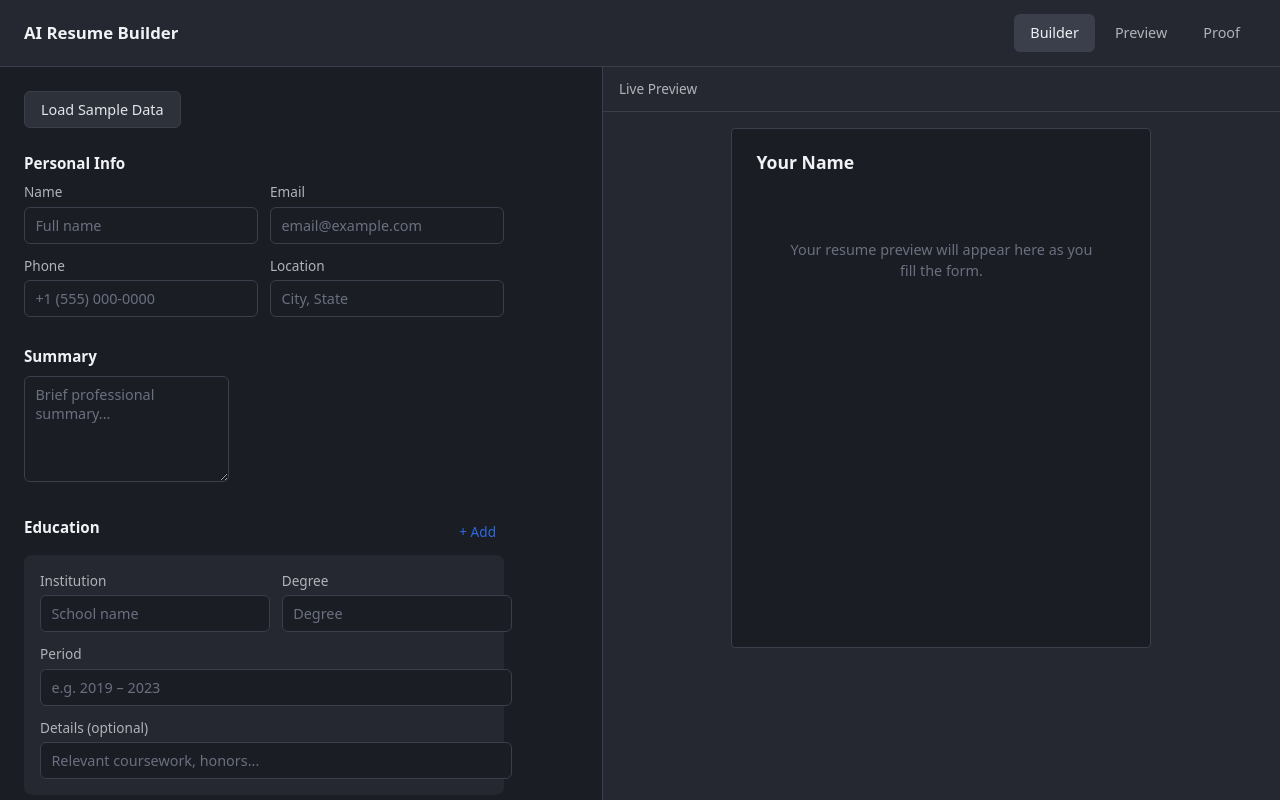
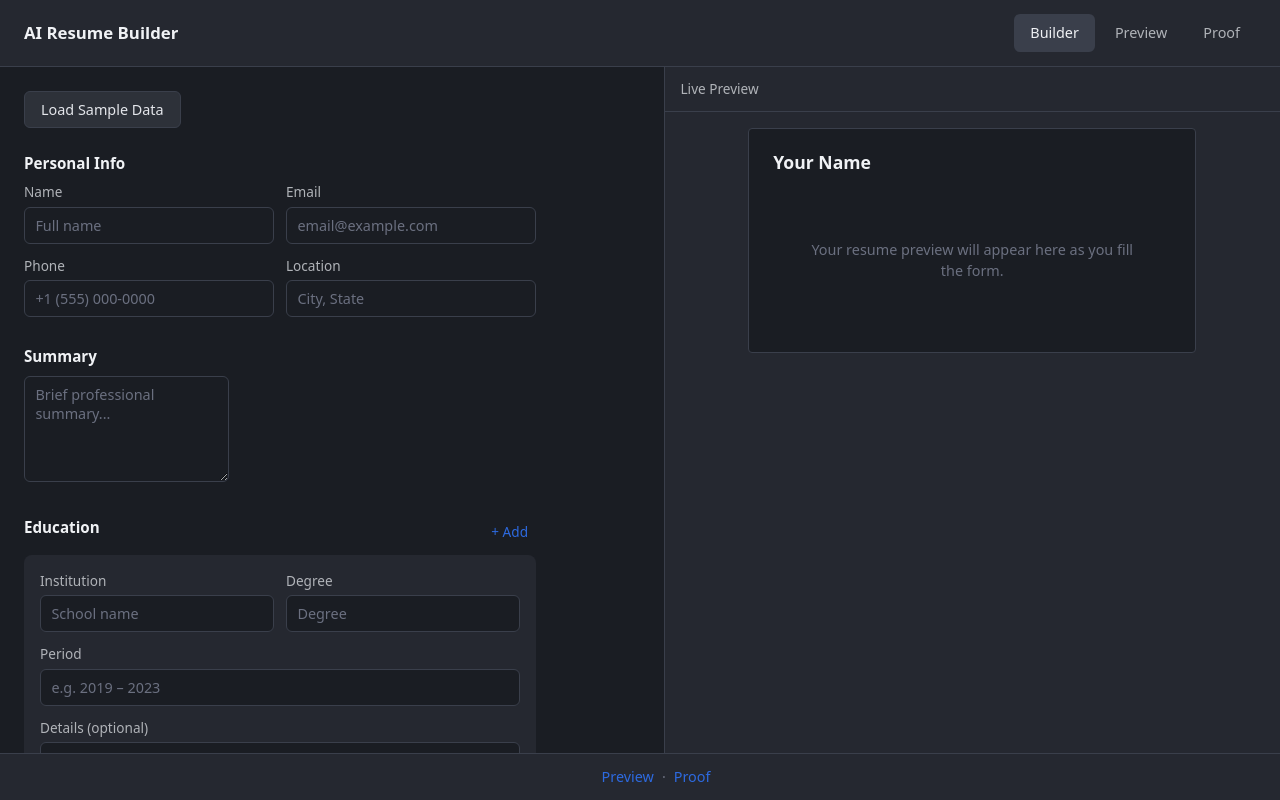
Before and after one commit to DivyaRam984/AI-Resume-Builder, a React (Vite) app: page /builder in a window 1280 px wide. Shown: the top 800 px of the page. Built offline with nearby package versions, Linux system fonts and the light colour scheme.

Commit message:
Fixing Bottom Slide bar

```diff
--- a/src/App.css
+++ b/src/App.css
@@ -386,6 +386,33 @@
   min-height: 0;
   min-width: 0;
   overflow: auto;
+  padding-bottom: 3.5rem;
+}
+.app-bottom-panel {
+  position: fixed;
+  bottom: 0;
+  left: 0;
+  width: 100%;
+  z-index: 1000;
+  display: flex;
+  align-items: center;
+  justify-content: center;
+  gap: 0.5rem;
+  padding: 0.75rem 1rem;
+  background: #252830;
+  border-top: 1px solid #3a3f4b;
+}
+.app-bottom-panel a {
+  color: #2d6ae0;
+  text-decoration: none;
+  font-size: 0.9rem;
+}
+.app-bottom-panel a:hover {
+  text-decoration: underline;
+}
+.app-bottom-sep {
+  color: #6b7080;
+  font-size: 0.9rem;
 }
 
 /* Home */
@@ -424,29 +451,22 @@
   background: #3d7aef;
 }
 
-/* Builder — two column, stacks on small screens; horizontal scroll when narrow */
+/* Builder — flex column on mobile, row on desktop (lg); no fixed widths */
 .builder-page {
   display: flex;
-  flex-direction: row;
-  height: 100%;
-  min-height: 0;
+  flex-direction: column;
   width: 100%;
-  min-width: 760px;
-  overflow: hidden;
+  padding: 0;
 }
 .builder-left {
-  flex: 1 1 45%;
-  min-width: 0;
-  overflow: auto;
+  width: 100%;
   padding: 1.5rem;
-  border-right: 1px solid #3a3f4b;
+  border-bottom: 1px solid #3a3f4b;
 }
 .builder-right {
-  flex: 1 1 55%;
-  min-width: 0;
+  width: 100%;
   display: flex;
   flex-direction: column;
-  min-height: 0;
   background: #252830;
 }
 .builder-preview-header {
@@ -457,24 +477,34 @@
   color: #b0b3b8;
   border-bottom: 1px solid #3a3f4b;
 }
-@media (max-width: 900px) {
+@media (min-width: 1024px) {
   .builder-page {
-    flex-direction: column;
-    min-width: 0;
-    overflow: auto;
+    flex-direction: row;
+    flex: 1;
+    min-height: 0;
   }
   .builder-left {
-    flex: 0 0 auto;
-    border-right: none;
-    border-bottom: 1px solid #3a3f4b;
+    width: 50%;
+    flex: 1 1 50%;
+    min-width: 0;
+    border-right: 1px solid #3a3f4b;
+    border-bottom: none;
+    overflow-y: auto;
   }
   .builder-right {
-    flex: 1 1 auto;
-    min-height: 400px;
+    width: 50%;
+    flex: 1 1 50%;
+    min-width: 0;
+    min-height: 0;
   }
 }
 .resume-form {
-  max-width: 480px;
+  max-width: 100%;
+}
+@media (min-width: 1024px) {
+  .resume-form {
+    max-width: 32rem;
+  }
 }
 .form-actions-top {
   margin-bottom: 1.5rem;
@@ -583,7 +613,7 @@
 .live-preview-shell {
   flex: 1;
   min-height: 0;
-  overflow: auto;
+  overflow-y: auto;
   padding: 1rem;
   display: flex;
   justify-content: center;
@@ -592,7 +622,6 @@
 .live-preview-paper {
   width: 100%;
   max-width: 100%;
-  min-height: 400px;
   padding: 1.5rem;
   background: #1a1d23;
   border-radius: 4px;
@@ -601,10 +630,9 @@
   font-size: 0.85rem;
   box-sizing: border-box;
 }
-@media (min-width: 901px) {
+@media (min-width: 1024px) {
   .live-preview-paper {
-    max-width: 420px;
-    min-height: 520px;
+    max-width: 28rem;
   }
 }
 .live-preview-paper .preview-header {
--- a/src/layouts/AppLayout.tsx
+++ b/src/layouts/AppLayout.tsx
@@ -22,6 +22,11 @@ export function AppLayout() {
       <main className="app-main">
         <Outlet />
       </main>
+      <footer className="app-bottom-panel">
+        <NavLink to="/preview">Preview</NavLink>
+        <span className="app-bottom-sep">·</span>
+        <NavLink to="/proof">Proof</NavLink>
+      </footer>
     </div>
   );
 }
```
